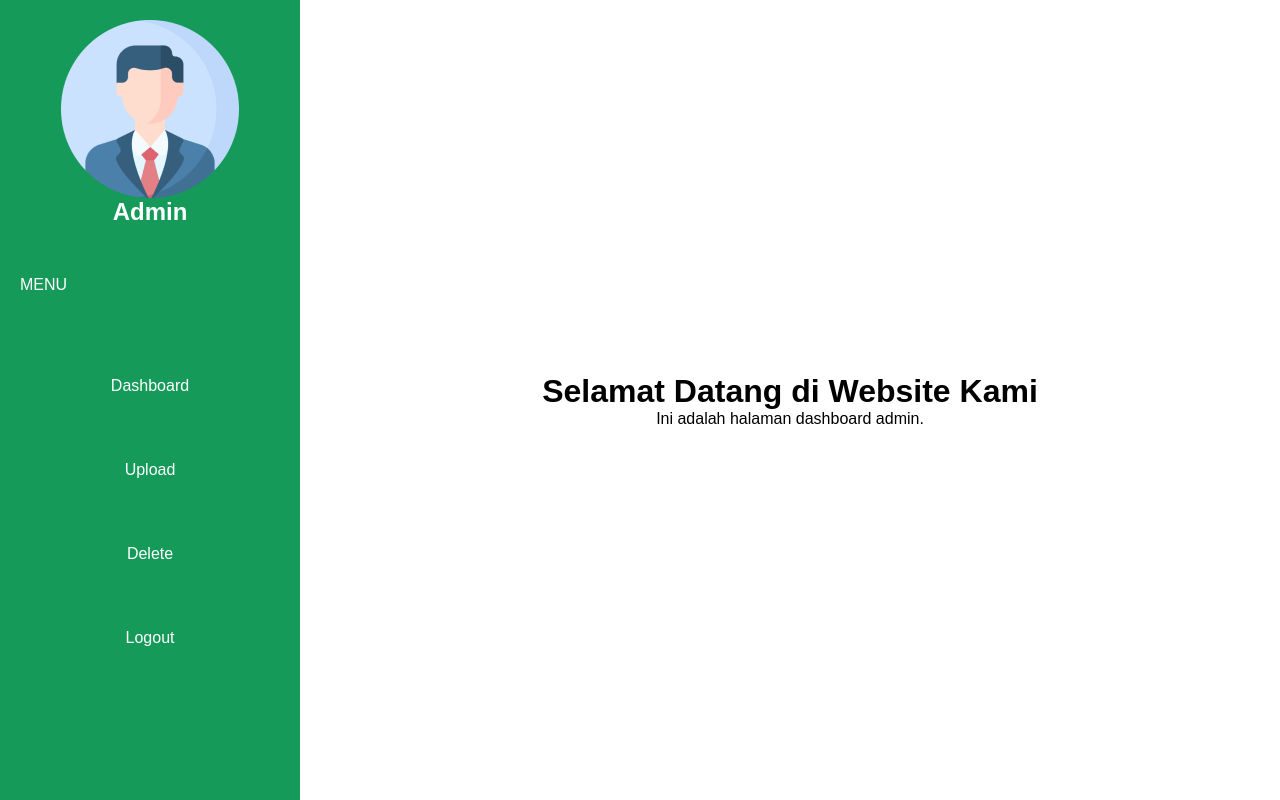
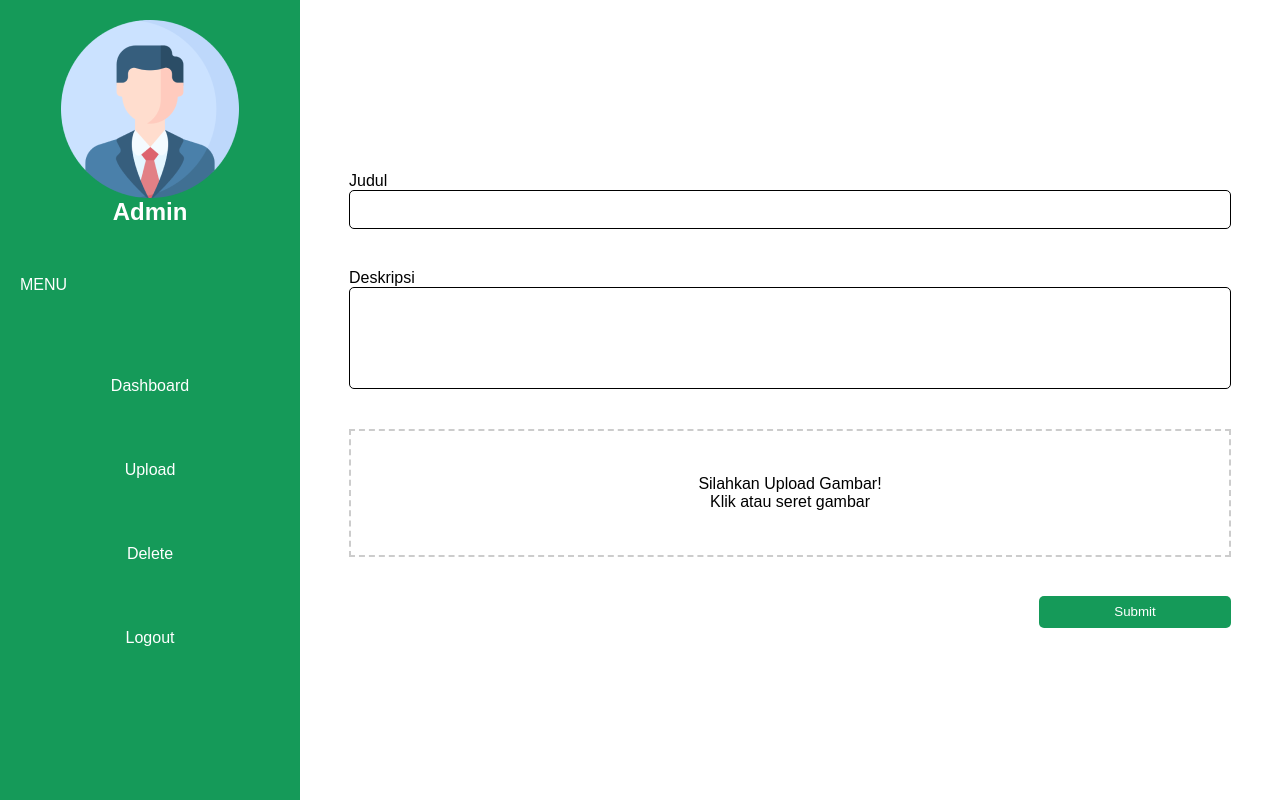
Before and after one commit to alifahfathonah/Yayasan_Nursyifa, a PHP site: page /upload.html in a window 1280 px wide. Run offline with PHP 8.4, Linux system fonts and the light colour scheme.

Commit message:
push upload admin

```diff
--- a/style.css
+++ b/style.css
@@ -272,7 +272,104 @@ nav {
 
 
 /* Dashboard Upload */
+.content_dashboard_upload{
+    display: flex;
+    flex-direction: column;
+    justify-content: center;
+    align-items: center;
+    gap: 3vw;
+}
 
+.content_dashboard_upload
+.form_upload{
+    width: 90%;
+    display: flex;
+    flex-direction: column;
+    align-items: center;
+    height: auto;
+    gap: 5vh;
+}
+
+.upload_judul, .upload_deskripsi{
+    width: 100%;
+    height: auto;
+}
+
+.upload_judul input{
+    width: 100%;
+    height: 3vw;
+    border: 1px solid #000;
+    border-radius: 5px;
+    padding: 10px;
+}
+
+.upload_deskripsi input{
+    width: 100%;
+    height: 8vw;
+    border: 1px solid #000;
+    border-radius: 5px;
+    padding: 10px;
+}
+
+.upload_image{
+    display: flex;
+    flex-direction: column;
+    align-items: center;
+    justify-content: center;
+    text-align: center;
+    border: 2px dashed #ccc;
+    width: 100%;
+    height: 10vw;
+    cursor: pointer;
+}
+
+.upload_image label {
+    cursor: pointer;
+}
+
+.upload_image input[type="file"] {
+    display: none;
+}
+
+.upload_image:hover,
+.upload_image:focus {
+    border: 2px dashed #159A59; /* Contoh warna garis untuk fokus */
+}
+
+.upload_image input{
+    width: 100%;
+    height: 10vw;
+    border: 1px solid #000;
+    border-radius: 5px;
+}
+
+.button_upload{
+    width: 90%;
+    display: flex;
+    justify-content: end;
+}
+
+.button_upload button{
+    width: 15vw;
+    height: 2.5vw;
+    background-color: #159A59;
+    color: #fff;
+    border-radius: 5px;
+    border: none;
+    cursor: pointer;
+}
+
+/* Responsiveness */
+@media (max-width: 768px) {
+    .content_dashboard .form_upload {
+        width: 100%; /* Mengubah lebar ke 100% pada layar kecil */
+    }
+
+    .upload_judul input,
+    .upload_deskripsi input {
+        height: auto; /* Mengubah tinggi input menjadi otomatis */
+    }
+}
 
 /* Home */
 
--- a/upload.html
+++ b/upload.html
@@ -4,7 +4,7 @@
     <meta charset="UTF-8">
     <link rel="stylesheet" href="style.css">
     <meta name="viewport" content="width=device-width, initial-scale=1.0">
-    <title>Dashboard Admin</title>
+    <title>Dashboard Upload</title>
 </head>
 <body>
     <div class="container_dashboard">
@@ -26,9 +26,29 @@
                 <li><a href="#">Logout</a></li>
             </ul>
         </div>
-        <div class="content_dashboard">
-            <h1>Selamat Datang di Website Kami</h1>
-            <p>Ini adalah halaman dashboard admin.</p>
+        <div class="content_dashboard_upload">
+            <form action="" class="form_upload">
+                <div class="upload_judul">
+                    <label for="judul">Judul</label>
+                    <input type="text" name="judul" id="">
+                </div>
+
+                <div class="upload_deskripsi">
+                    <label for="deskripsi">Deskripsi</label>
+                    <input type="text" name="deskripsi" id="">
+                </div>
+
+                <div class="upload_image">
+                    <label for="gambar">Silahkan Upload Gambar!</label>
+                    <label for="gambar">Klik atau seret gambar</label>
+                    <input type="file" name="gambar">
+                </div>
+            </form>
+
+            <div class="button_upload">
+                <button>Submit</button>
+            </div>
+
         </div>
     </div>
 </body>
```
